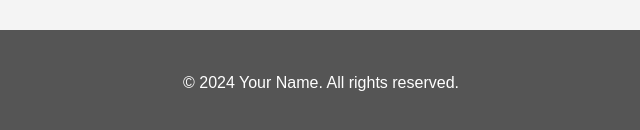
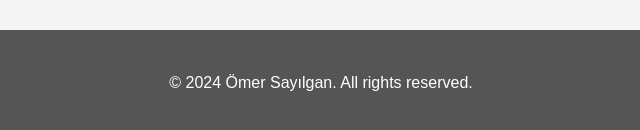
Before and after one commit to omersayilgan/MySite, a plain HTML site: page skills_hobbies.html in a window 1280 px wide. Shown: the part 858-988 px from the top of the page, 319-959 px from the left. Drawn offline with Linux system fonts and the light colour scheme.

Commit message:
Update skills_hobbies.html

```diff
--- a/skills_hobbies.html
+++ b/skills_hobbies.html
@@ -47,7 +47,7 @@
 
     <footer>
         <div class="container">
-            <p>&copy; 2024 Your Name. All rights reserved.</p>
+            <p>&copy; 2024 Ömer Sayılgan. All rights reserved.</p>
         </div>
     </footer>
 </body>
```
